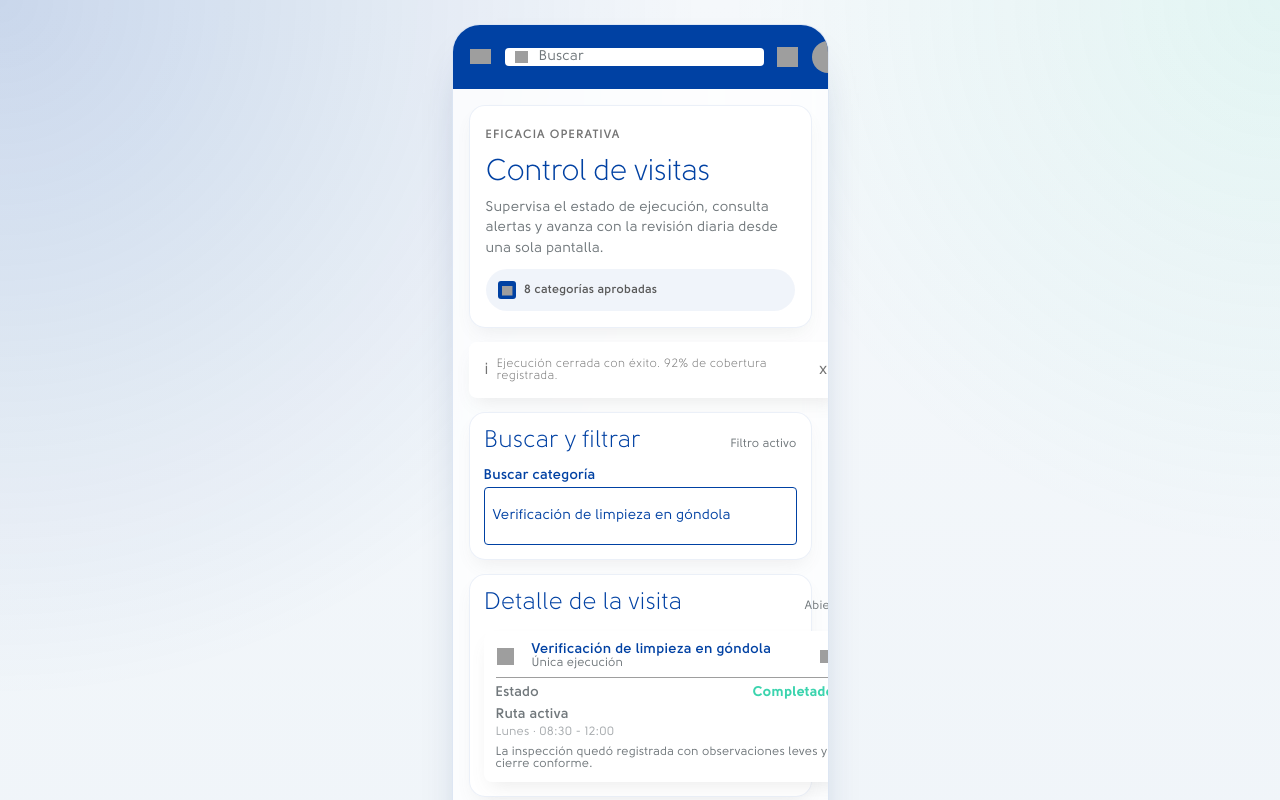
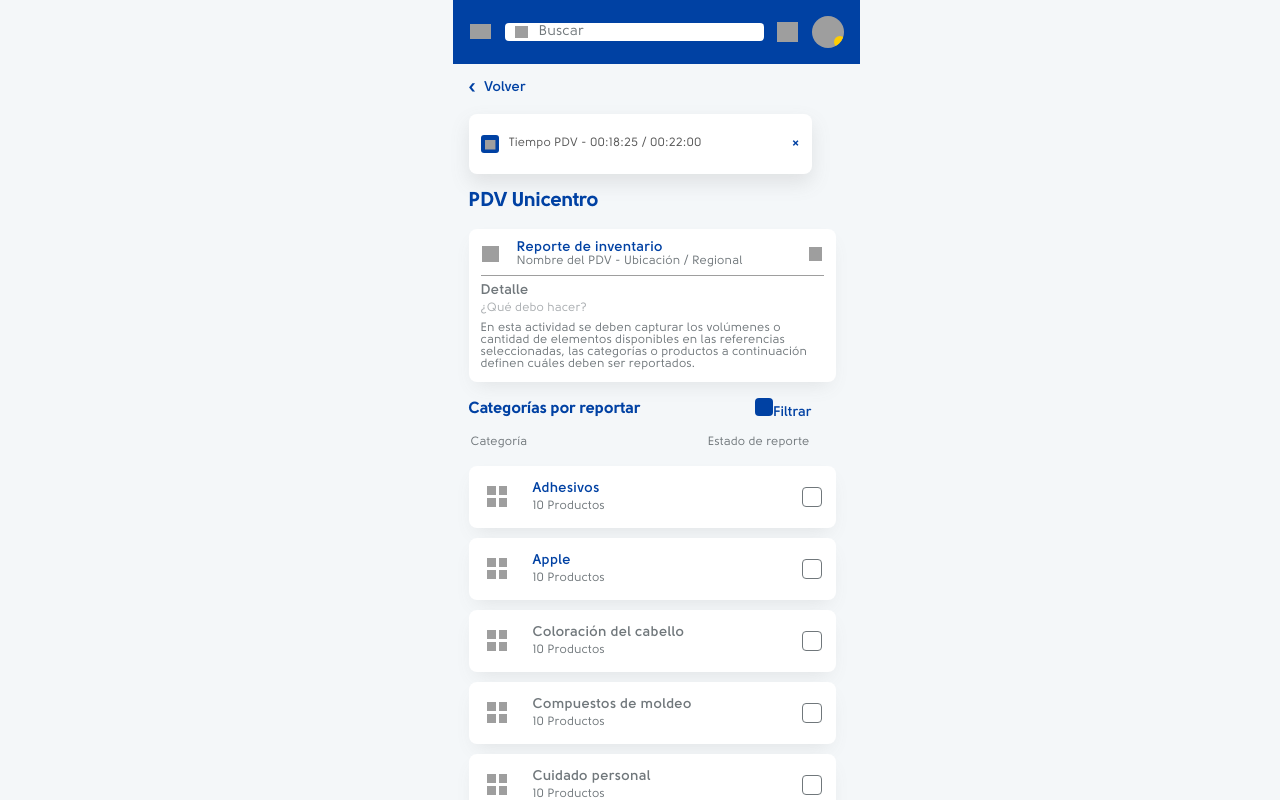
Before and after one commit to ThomasMedinaTrujillo/PDG_Skilltest_Eficacia, a React (Vite) app in the folder Skilltesting/: page / in a window 1280 px wide. Shown: the top 800 px of the page. Built offline with nearby package versions, Linux system fonts and the light colour scheme.

Commit message:
pantalla bien yeepeee

```diff
--- a/Skilltesting/src/App.css
+++ b/Skilltesting/src/App.css
@@ -1,147 +1,156 @@
-.app-screen {
+.report-screen {
   min-height: 100svh;
-  padding: 24px 16px;
-  background:
-    radial-gradient(circle at top left, rgba(0, 65, 163, 0.18), transparent 38%),
-    radial-gradient(circle at top right, rgba(59, 212, 174, 0.1), transparent 30%),
-    linear-gradient(180deg, #f5f8fb 0%, #edf3f8 100%);
+  display: flex;
+  justify-content: center;
+  background: var(--background-primary);
   color: var(--text-primary);
-  font-family: 'Solomon Sans', sans-serif;
+  font-family: var(--sans);
 }
 
-.app-shell {
+.report-screen__phone {
   width: min(375px, 100%);
-  min-height: calc(100svh - 48px);
-  margin: 0 auto;
+  min-height: 100svh;
   display: flex;
   flex-direction: column;
-  overflow: hidden;
-  border-radius: 28px;
-  background: rgba(255, 255, 255, 0.78);
-  border: 1px solid rgba(0, 65, 163, 0.12);
-  box-shadow: 0 24px 48px -28px rgba(0, 42, 104, 0.45);
-  backdrop-filter: blur(10px);
+  background: var(--background-primary);
 }
 
-.app-shell__header {
+.report-screen__topbar,
+.report-screen__footer {
   flex-shrink: 0;
 }
 
-.app-shell__content {
+.report-screen__body {
+  flex: 1;
   display: flex;
-  flex: 1;
   flex-direction: column;
-  gap: 14px;
-  padding: 16px 16px 20px;
+  gap: 16px;
+  padding: 14px 16px 18px;
 }
 
-.hero-card,
-.panel-card,
-.actions-card {
-  border-radius: 16px;
-  border: 1px solid rgba(0, 65, 163, 0.08);
-  background: rgba(255, 255, 255, 0.94);
-  box-shadow: 0 9px 19px -7px rgba(105, 105, 105, 0.12);
+.back-button {
+  color: var(--text-heading);
+  font-weight: 600;
+  line-height: 1;
 }
 
-.hero-card {
-  padding: 16px;
-  display: grid;
-  gap: 10px;
+.back-button span[aria-hidden] {
+  font-size: 20px;
+  line-height: 1;
 }
 
-.hero-card__eyebrow {
-  color: var(--text-caption);
-  font-size: 12px;
-  font-weight: 600;
-  text-transform: uppercase;
-  letter-spacing: 0.08em;
+.status-shell {
+  display: flex;
+  align-items: center;
+  gap: 10px;
+  min-height: 40px;
+  padding: 10px 12px;
+  border-radius: 8px;
+  background: var(--background-secondary);
+  box-shadow: var(--shadow-card);
 }
 
-.hero-card h1,
-.panel-card h2 {
+.status-shell__content {
+  display: flex;
+  align-items: center;
+  gap: 10px;
+  min-width: 0;
+  flex: 1;
+  color: var(--text-secondary);
+  font-size: 12px;
+  line-height: 1.1;
+}
+
+.status-shell__close {
+  color: var(--text-heading);
+  font-size: 22px;
+  line-height: 1;
+}
+
+.report-screen__title {
   margin: 0;
   color: var(--text-heading);
-  font-family: 'Solomon Sans', sans-serif;
+  font-size: 20px;
+  font-weight: 700;
+  line-height: 1.15;
+  letter-spacing: -0.02em;
 }
 
-.hero-card h1 {
-  font-size: 30px;
-  line-height: 1;
-  letter-spacing: -0.03em;
-}
-
-.hero-card__copy {
-  color: var(--text-subtitle);
-  font-size: 14px;
-  line-height: 1.45;
-}
-
-.hero-card__status {
-  display: inline-flex;
+.section-header {
+  display: flex;
   align-items: center;
-  gap: 8px;
-  align-self: flex-start;
-  padding: 8px 12px;
-  border-radius: 999px;
-  background: rgba(0, 65, 163, 0.06);
-  color: var(--text-primary);
-  font-size: 12px;
-  font-weight: 600;
-}
-
-.panel-card {
-  padding: 14px;
-  display: grid;
-  gap: 12px;
-}
-
-.panel-card__header {
-  display: flex;
-  align-items: baseline;
   justify-content: space-between;
   gap: 12px;
 }
 
-.panel-card__header span {
-  color: var(--text-subtitle);
-  font-size: 12px;
+.section-header h2 {
+  margin: 0;
+  color: var(--text-heading);
+  font-size: 16px;
+  font-weight: 700;
+  line-height: 1.15;
 }
 
-.task-stack {
-  display: grid;
+.filter-button {
+  color: var(--text-heading);
+  font-size: 14px;
+  font-weight: 600;
+}
+
+.filter-button__plus {
+  width: 18px;
+  height: 18px;
+  position: relative;
+  display: inline-block;
+  border-radius: 4px;
+  background: var(--text-heading);
+  flex-shrink: 0;
+}
+
+.filter-button__plus span {
+  position: absolute;
+  left: 50%;
+  top: 50%;
+  background: var(--white);
+  transform: translate(-50%, -50%);
+}
+
+.filter-button__plus span:first-child {
+  width: 8px;
+  height: 2px;
+}
+
+.filter-button__plus span:last-child {
+  width: 2px;
+  height: 8px;
+}
+
+.categories-table-head {
+  display: flex;
+  align-items: center;
+  justify-content: space-between;
+  padding: 0 2px;
+  color: var(--text-disabled);
+  font-size: 12px;
+  line-height: 1.15;
+}
+
+.categories-list {
+  display: flex;
+  flex-direction: column;
   gap: 10px;
 }
 
-.actions-card {
-  display: grid;
-  grid-template-columns: 1fr 1fr;
-  gap: 10px;
-  padding: 14px;
-}
-
-.app-shell__footer {
-  display: flex;
-  justify-content: center;
-  padding: 0 0 16px;
+.report-screen__actions {
+  padding-top: 2px;
 }
 
 @media (max-width: 420px) {
-  .app-screen {
-    padding: 12px;
+  .report-screen__phone {
+    width: 100%;
   }
 
-  .app-shell {
-    width: 100%;
-    min-height: calc(100svh - 24px);
-    border-radius: 24px;
-  }
-
-  .app-shell__content {
-    padding: 12px;
-  }
-
-  .actions-card {
-    grid-template-columns: 1fr;
+  .report-screen__body {
+    padding: 12px 16px 16px;
   }
 }
--- a/Skilltesting/src/App.tsx
+++ b/Skilltesting/src/App.tsx
@@ -1,87 +1,99 @@
 
 import './App.css'
-import { AlertsState } from './components/AlertsState/AlertsState'
 import { Button } from './components/Button/Button'
 import { CardCheck } from './components/CardCheck/CardCheck'
 import { CheckBoxStatus } from './components/CheckBoxStatus/CheckBoxStatus'
 import { DropdownCard } from './components/DropdownCard/DropdownCard'
-import { Input } from './components/Input/Input'
 import { MenuBar } from './components/MenuBar/MenuBar'
 import { PrincipalMenu } from './components/PrincipalMenu/PrincipalMenu'
 
+const categories = [
+  { title: 'Adhesivos', checked: true },
+  { title: 'Apple', checked: true },
+  { title: 'Coloración del cabello', checked: false },
+  { title: 'Compuestos de moldeo', checked: false },
+  { title: 'Cuidado personal', checked: false },
+]
+
 function App() {
   return (
-    <main className="app-screen">
-      <div className="app-shell">
-        <header className="app-shell__header">
-          <PrincipalMenu property1="Header" />
+    <main className="report-screen">
+      <div className="report-screen__phone">
+        <header className="report-screen__topbar">
+          <PrincipalMenu property1="Header" style={{ width: '100%' }} />
         </header>
 
-        <div className="app-shell__content">
-          <section className="hero-card">
-            <p className="hero-card__eyebrow">Eficacia operativa</p>
-            <h1>Control de visitas</h1>
-            <p className="hero-card__copy">
-              Supervisa el estado de ejecución, consulta alertas y avanza con la revisión diaria desde una sola pantalla.
-            </p>
+        <div className="report-screen__body">
+          <Button appearance="text" color="primary" size="small" state="active" orientation="left" className="back-button" style={{ width: 'auto', minHeight: 'auto', padding: 0, background: 'transparent' }} leftIcon={<span aria-hidden>‹</span>}>
+            Volver
+          </Button>
 
-            <div className="hero-card__status">
+          <div className="status-shell">
+            <div className="status-shell__content">
               <CheckBoxStatus status="Add" />
-              <span>8 categorías aprobadas</span>
+              <span>Tiempo PDV - 00:18:25 / 00:22:00</span>
             </div>
+
+            <Button appearance="text" color="primary" size="small" state="active" orientation="center" className="status-shell__close" style={{ width: 'auto', minHeight: 'auto', padding: 0, background: 'transparent' }}>
+              ×
+            </Button>
+          </div>
+
+          <h1 className="report-screen__title">PDV Unicentro</h1>
+
+          <DropdownCard
+            state="Card open"
+            header="Reporte de inventario"
+            caption="Nombre del PDV - Ubicación / Regional"
+            showState={false}
+            title="Detalle"
+            subtitle="¿Qué debo hacer?"
+            body="En esta actividad se deben capturar los volúmenes o cantidad de elementos disponibles en las referencias seleccionadas, las categorías o productos a continuación definen cuáles deben ser reportados."
+            style={{ width: '100%' }}
+          />
+
+          <div className="section-header">
+            <h2>Categorías por reportar</h2>
+            <Button appearance="text" color="primary" size="small" state="active" orientation="center" className="filter-button" style={{ width: 'auto', minHeight: 'auto', padding: 0, background: 'transparent' }}>
+              <span className="filter-button__plus" aria-hidden>
+                <span />
+                <span />
+              </span>
+              <span>Filtrar</span>
+            </Button>
+          </div>
+
+          <div className="categories-table-head">
+            <span>Categoría</span>
+            <span>Estado de reporte</span>
+          </div>
+
+          <section className="categories-list" aria-label="Categorías por reportar">
+            {categories.map((category) => (
+              <CardCheck
+                key={category.title}
+                state={category.checked ? 'enabled' : 'disabled'}
+                title={category.title}
+                subTitle="10 Productos"
+                label=""
+                number=""
+                showLabel={false}
+                showNumber={false}
+                showIconRight={false}
+                style={{ width: '100%' }}
+              />
+            ))}
           </section>
 
-          <AlertsState styleType="default" textAlert="Ejecución cerrada con éxito. 92% de cobertura registrada." showIcon />
-
-          <section className="panel-card">
-            <div className="panel-card__header">
-              <h2>Buscar y filtrar</h2>
-              <span>Filtro activo</span>
-            </div>
-            <Input state="selected" label="Buscar categoría" required={false} valueText="Verificación de limpieza en góndola" />
-          </section>
-
-          <section className="panel-card">
-            <div className="panel-card__header">
-              <h2>Detalle de la visita</h2>
-              <span>Abierto</span>
-            </div>
-            <DropdownCard
-              state="Card open"
-              header="Verificación de limpieza en góndola"
-              caption="Única ejecución"
-              textState="Completado"
-              title="Ruta activa"
-              subtitle="Lunes · 08:30 - 12:00"
-              body="La inspección quedó registrada con observaciones leves y cierre conforme."
-            />
-          </section>
-
-          <section className="panel-card">
-            <div className="panel-card__header">
-              <h2>Tareas</h2>
-              <span>3 ítems</span>
-            </div>
-
-            <div className="task-stack">
-              <CardCheck state="enabled" title="Validación comercial" subTitle="Completada" label="01" number="2" />
-              <CardCheck state="Prueba" title="Alertas pendientes" subTitle="Requiere revisión" label="02" number="1" />
-              <CardCheck state="disabled" title="Cierre administrativo" subTitle="Bloqueado" label="03" number="0" />
-            </div>
-          </section>
-
-          <section className="actions-card">
+          <div className="report-screen__actions">
             <Button appearance="contained" color="primary" size="medium" state="active">
-              Guardar cambios
+              Guardar reporte
             </Button>
-            <Button appearance="outline" color="primary" size="medium" state="active">
-              Ver detalle
-            </Button>
-          </section>
+          </div>
         </div>
 
-        <footer className="app-shell__footer">
-          <MenuBar items="5" />
+        <footer className="report-screen__footer">
+          <MenuBar items="3" style={{ width: '100%' }} />
         </footer>
       </div>
     </main>
```
